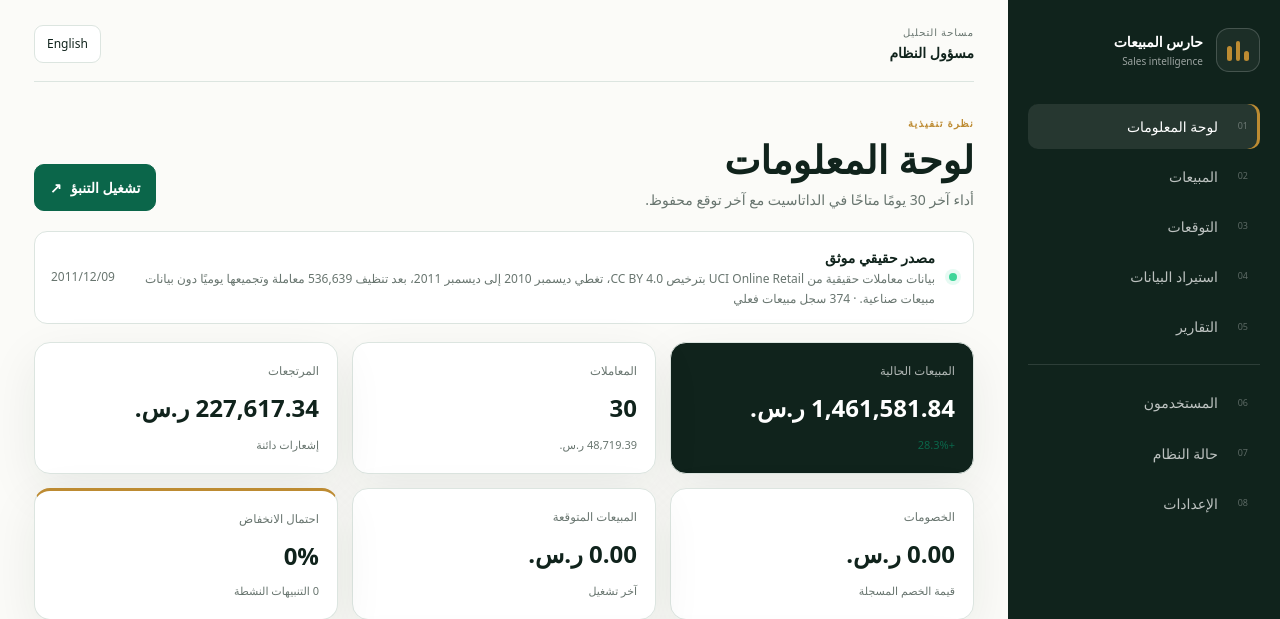
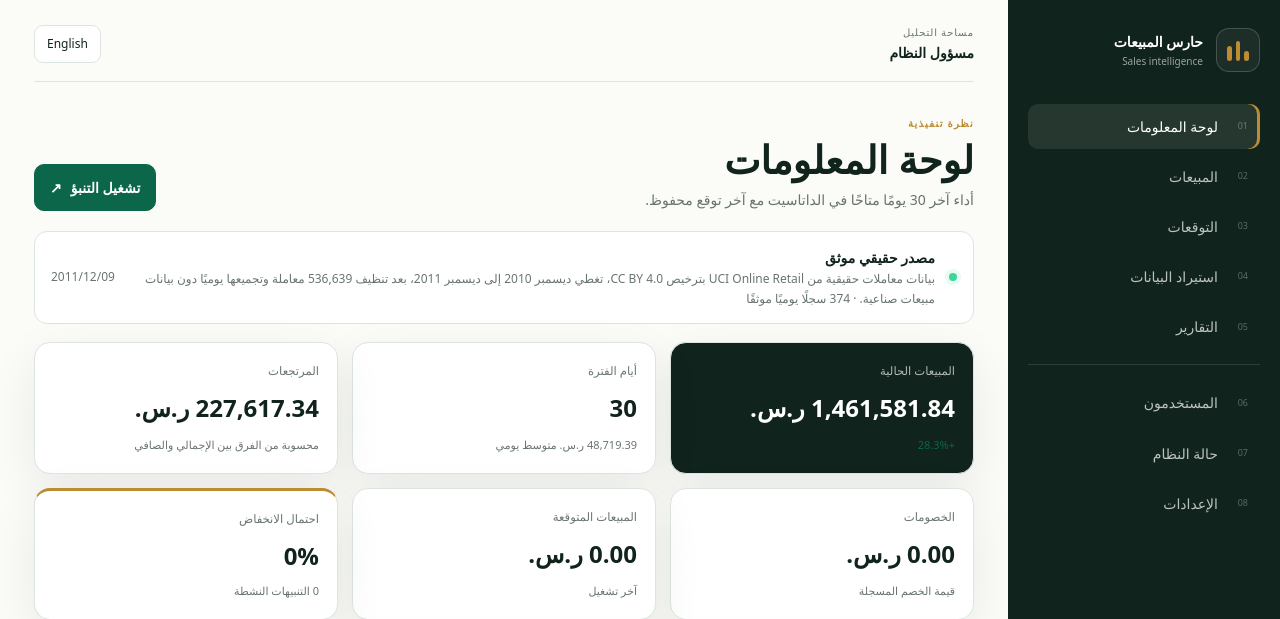
Before and after one commit to mographiccode-cell/Sales-Sentinel, a Flask app: page / in a window 1280 px wide. Shown: the top 619 px of the page. Run offline with Flask 3, Linux system fonts and the light colour scheme; the visitor is signed in with stand-in values (Sample User, id 1); some web fonts are replaced.

Commit message:
ui: label daily aggregates accurately on dashboard

```diff
--- a/app/templates/dashboard/index.html
+++ b/app/templates/dashboard/index.html
@@ -2,11 +2,11 @@
 {% block title %}{{ t('dashboard') }} — {{ t('app_name') }}{% endblock %}
 {% block content %}
 <section class="page-heading"><div><span class="eyebrow">{{ 'نظرة تنفيذية' if locale == 'ar' else 'Executive overview' }}</span><h1>{{ t('dashboard') }}</h1><p>{{ 'أداء آخر 30 يومًا متاحًا في الداتاسيت مع آخر توقع محفوظ.' if locale == 'ar' else 'The latest 30 available days with the most recent stored forecast.' }}</p></div><a class="primary-button" href="{{ url_for('forecasting.index') }}">{{ t('run_forecast') }} <span>↗</span></a></section>
-<div class="source-notice"><span class="source-dot"></span><div><strong>{{ 'مصدر حقيقي موثق' if locale == 'ar' else 'Verified real source' }}</strong><p>{{ t('demo_data_notice') }} · {{ number(summary.total_records) }} {{ 'سجل مبيعات فعلي' if locale == 'ar' else 'real sales rows' }}</p></div><time>{{ date_value(summary.data_end) if summary.data_end else '—' }}</time></div>
+<div class="source-notice"><span class="source-dot"></span><div><strong>{{ 'مصدر حقيقي موثق' if locale == 'ar' else 'Verified real source' }}</strong><p>{{ t('demo_data_notice') }} · {{ number(summary.total_records) }} {{ 'سجلًا يوميًا موثقًا' if locale == 'ar' else 'verified daily records' }}</p></div><time>{{ date_value(summary.data_end) if summary.data_end else '—' }}</time></div>
 <section class="kpi-grid six">
 <article class="kpi-card featured"><small>{{ t('current_sales') }}</small><strong>{{ money(summary.current_sales) }}</strong><span class="{{ 'negative' if summary.change_percent < 0 else 'positive' }}">{{ '%+.1f'|format(summary.change_percent) }}%</span></article>
-<article class="kpi-card"><small>{{ 'المعاملات' if locale == 'ar' else 'Transactions' }}</small><strong>{{ number(summary.transactions) }}</strong><span>{{ money(summary.avg_transaction) }}</span></article>
-<article class="kpi-card"><small>{{ 'المرتجعات' if locale == 'ar' else 'Returns' }}</small><strong>{{ money(summary.returns) }}</strong><span>{{ 'إشعارات دائنة' if locale == 'ar' else 'credit notes' }}</span></article>
+<article class="kpi-card"><small>{{ 'أيام الفترة' if locale == 'ar' else 'Days in period' }}</small><strong>{{ number(summary.transactions) }}</strong><span>{{ money(summary.avg_transaction) }} {{ 'متوسط يومي' if locale == 'ar' else 'daily average' }}</span></article>
+<article class="kpi-card"><small>{{ 'المرتجعات' if locale == 'ar' else 'Returns' }}</small><strong>{{ money(summary.returns) }}</strong><span>{{ 'محسوبة من الفرق بين الإجمالي والصافي' if locale == 'ar' else 'derived from gross minus net sales' }}</span></article>
 <article class="kpi-card"><small>{{ 'الخصومات' if locale == 'ar' else 'Discounts' }}</small><strong>{{ money(summary.discounts) }}</strong><span>{{ 'قيمة الخصم المسجلة' if locale == 'ar' else 'recorded discount value' }}</span></article>
 <article class="kpi-card"><small>{{ t('forecast_sales') }}</small><strong>{{ money(summary.forecast_sales) }}</strong><span>{{ 'آخر تشغيل' if locale == 'ar' else 'latest run' }}</span></article>
 <article class="kpi-card risk"><small>{{ t('decline_probability') }}</small><strong>{{ '%.0f%%'|format(summary.decline_probability * 100) }}</strong><span>{{ summary.active_alerts }} {{ t('active_alerts') }}</span></article>
```
